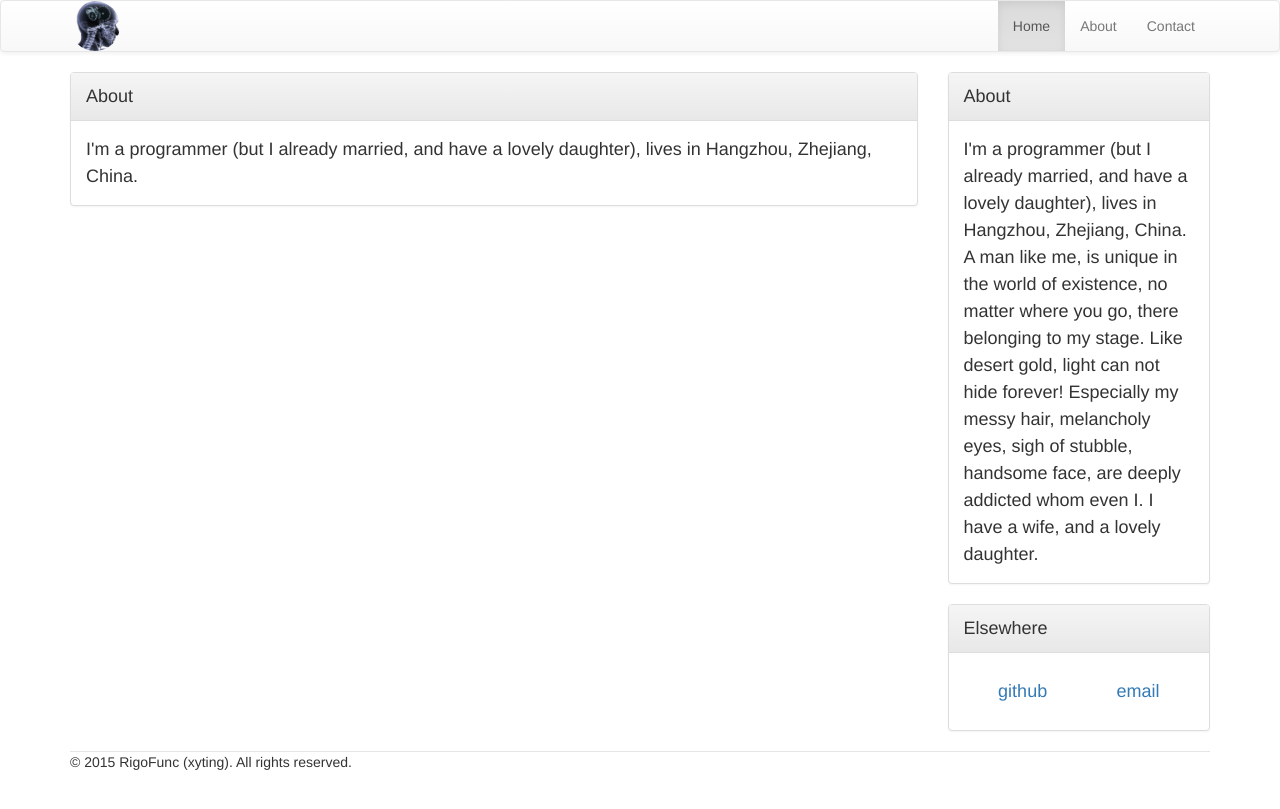
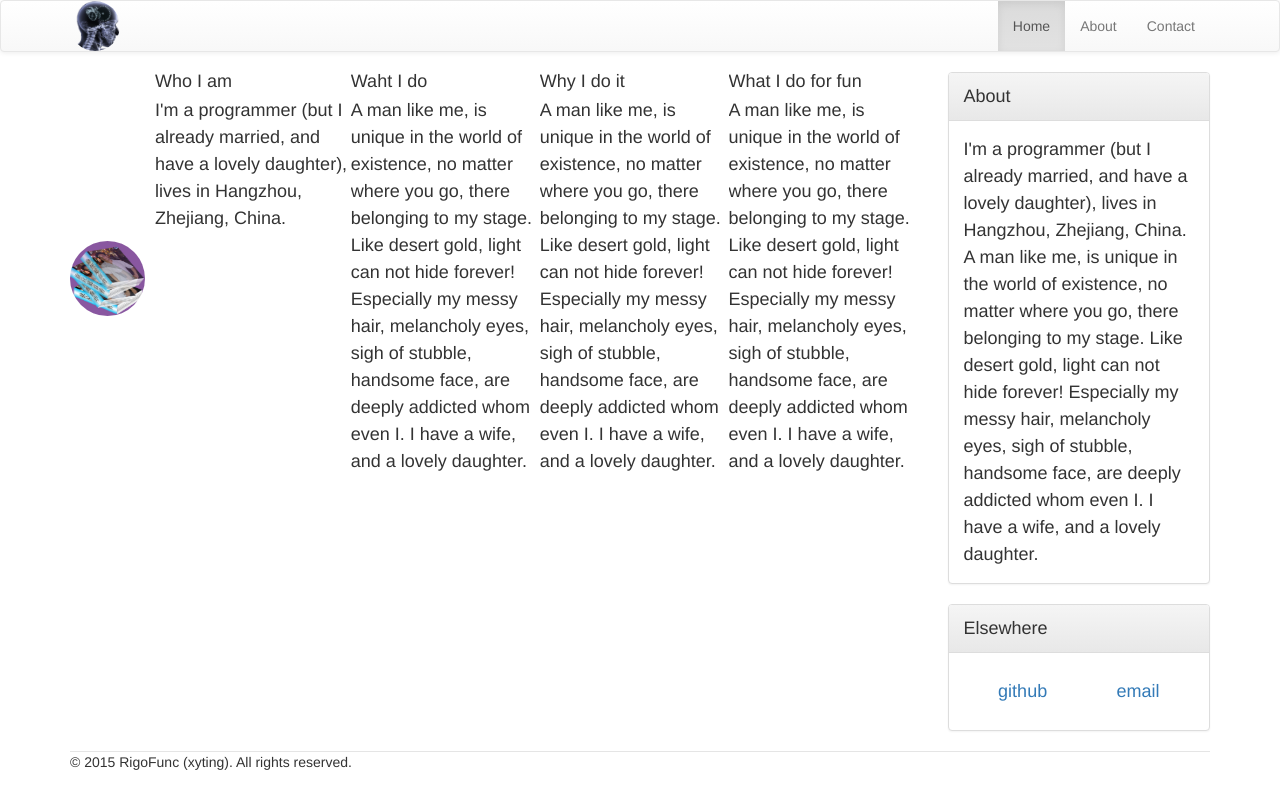
Before and after one commit to rigofunc/xyting.github.io, a Jekyll site: the page built from about.html, in a window 1280 px wide. Shown: the top 809 px of the page. Built offline with Jekyll 4.4.1, drawn with Linux system fonts in a browser that asks for light colours; Markdown is read by kramdown in place of the engine named in the settings.

Commit message:
add about content

```diff
--- a/about.html
+++ b/about.html
@@ -2,9 +2,30 @@
 layout: default
 ---
 
-<div class="panel panel-default">
-  <div class="panel-heading">About</div>
-  <div class="panel-body">
-    {{ site.about }}
+<div class="media">
+  <div class="media-left media-middle">
+    <img class="img-circle" src="{{ site.url }}/images/logo.jpg" width="75" height="75">
+  </div>
+  <div class="media-body">
+    <h4 class="media-heading">Who I am</h4>
+    <p>I'm a programmer (but I already married, and have a lovely daughter), lives in Hangzhou, Zhejiang, China.</p>
+  </div>
+  <div class="media-body">
+    <h4 class="media-heading">Waht I do</h4>
+    <p>A man like me, is unique in the world of existence, no matter where you go, there belonging to my stage.
+      Like desert gold, light can not hide forever!
+      Especially my messy hair, melancholy eyes, sigh of stubble, handsome face, are deeply addicted whom even I.  I have a wife, and a lovely daughter.</p>
+  </div>
+  <div class="media-body">
+    <h4 class="media-heading">Why I do it</h4>
+    <p>A man like me, is unique in the world of existence, no matter where you go, there belonging to my stage.
+      Like desert gold, light can not hide forever!
+      Especially my messy hair, melancholy eyes, sigh of stubble, handsome face, are deeply addicted whom even I.  I have a wife, and a lovely daughter.</p>
+  </div>
+  <div class="media-body">
+    <h4 class="media-heading">What I do for fun</h4>
+    <p>A man like me, is unique in the world of existence, no matter where you go, there belonging to my stage.
+      Like desert gold, light can not hide forever!
+      Especially my messy hair, melancholy eyes, sigh of stubble, handsome face, are deeply addicted whom even I.  I have a wife, and a lovely daughter.</p>
   </div>
 </div>
```
